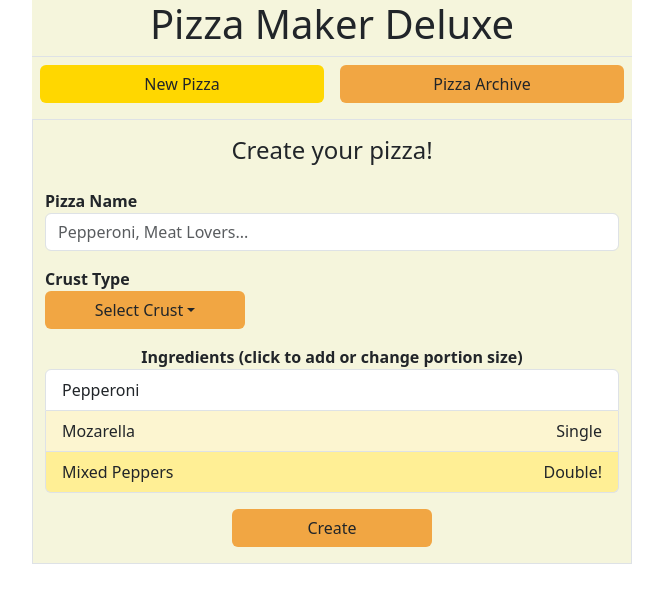
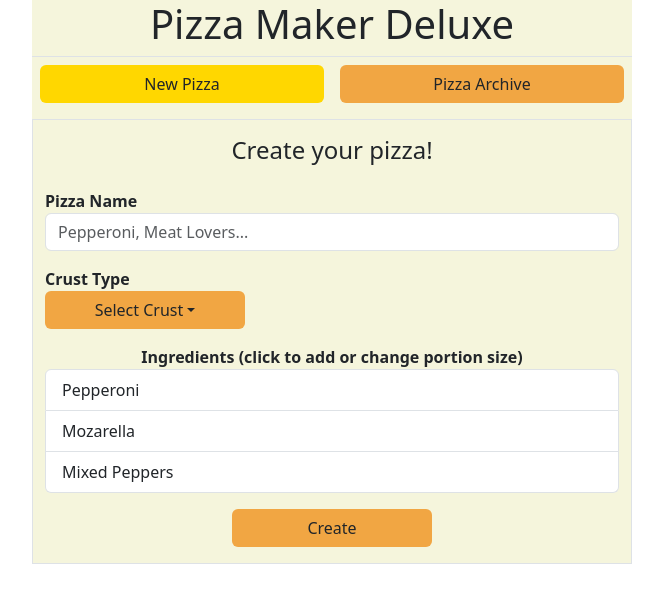
Before and after one commit to Sheriour/pizza-website-react-ts, a React (Vite) app: page / in a window 1280 px wide. Both pictures are taken after a click on the button "New Pizza". Shown: the top 602 px of the page, without its empty margins (308-971 px from the left). Built offline with nearby package versions, Linux system fonts and the light colour scheme.

Commit message:
New pizza page mostly done

```diff
--- a/src/components/MainApp.tsx
+++ b/src/components/MainApp.tsx
@@ -3,6 +3,10 @@ import NewPizzaPage from "./NewPizzaPage";
 import PizzaListPage from "./PizzaListPage";
 import TopMenuButton from "./TopMenuButton";
 import "bootstrap/dist/js/bootstrap.bundle.min.js";
+
+//Types.ts < define types there
+//Have a pile of Pizza objects: Keep Pizzas as a useState array here in MainApp
+//Create-Pizza button needs to create objects of Pizza and add them to the array
 
 function MainApp() {
   //Can be initial, newpizza, pizzalist
--- a/src/components/NewPizzaPage.tsx
+++ b/src/components/NewPizzaPage.tsx
@@ -1,19 +1,14 @@
 import { useRef } from "react";
 import { useState } from "react";
 import "../styles/pizzaMain.css";
-
-type ingredient = {
-  id: number;
-  name: string;
-  portion: number; //not included (0), single portion (1), double portion (2)
-};
+import { Ingredient } from "../types";
 
 function NewPizzaPage() {
   let innerMargins: string = "mt-3";
 
   const nameInputRef = useRef<HTMLInputElement>(null);
   const [crust, setCrust] = useState("Select Crust");
-  const [ingredients, setIngredients] = useState<ingredient[]>([
+  const [ingredients, setIngredients] = useState<Ingredient[]>([
     {
       id: 1,
       name: "Pepperoni",
@@ -22,12 +17,12 @@ function NewPizzaPage() {
     {
       id: 2,
       name: "Mozarella",
-      portion: 1,
+      portion: 0,
     },
     {
       id: 3,
       name: "Mixed Peppers",
-      portion: 2,
+      portion: 0,
     },
   ]);
 
```
Also changed, not shown: src/Types.ts (added, +11 -0 lines).
